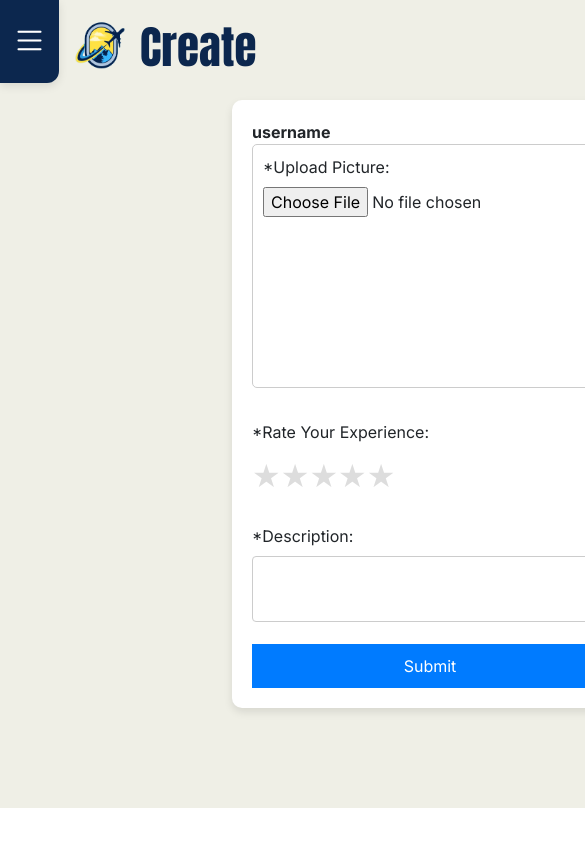
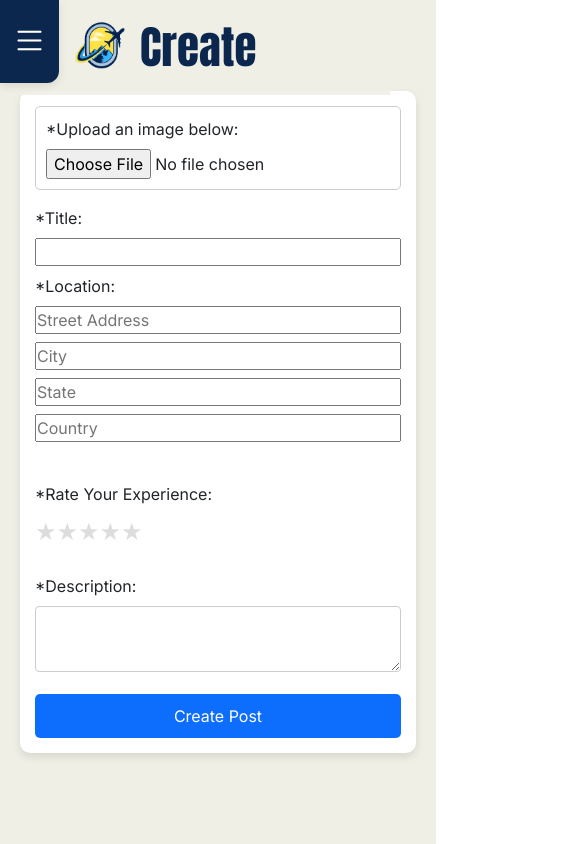
Before and after one commit to gagenotar/BigProject, a React (Create React App) app in the folder frontend/: page /create in a window 390 px wide. Shown: the top 844 px of the page, 585 px wide, since content can reach past the window. Built offline with nearby package versions, Linux system fonts and the light colour scheme.

Commit message:
Initial work on create page responsiveness

```diff
--- a/frontend/src/components/Create.css
+++ b/frontend/src/components/Create.css
@@ -1,18 +1,25 @@
+html, body {
+  height: 100%;
+  margin: 0;
+}
+
 .layout {
   display: flex;
+  min-height: 100vh; /* Use minimum height to ensure it covers the viewport */
 }
 
 .main-content {
   background-color: #EFEFE6;
   flex: 1;
-    padding: 100px;
+  padding: 50px;
   display: flex;
   justify-content: center;
   align-items: center;
+  flex-direction: column; /* Ensure content stacks vertically */
 }
 
 .card-centered {
-    width: 60%;
+  width: 100%;
   max-width: 800px;
   background-color: white;
   padding: 20px;
@@ -27,6 +34,7 @@
 
 .form-row {
   display: flex;
+  flex-wrap: wrap;
   margin-bottom: 1rem;
 }
 
@@ -38,11 +46,13 @@
   border: 1px solid #ccc;
   padding: 10px;
   border-radius: 5px;
+  margin-bottom: 1rem;
 }
 
 .image-upload label {
   margin-bottom: 0.5rem;
 }
+
 .image-preview {
   margin-top: 10px;
   max-width: 100%;
@@ -50,6 +60,7 @@
   border: 1px solid #ddd;
   border-radius: 4px;
 }
+
 .details {
   flex: 2;
   display: flex;
@@ -101,17 +112,54 @@
   border-radius: 4px;
 }
 
+button {
+  border: none;
+}
 
-button {
-
+.submit-button {
   padding: 10px 15px;
-  background-color: #007BFF;
+  background-color: #0D6EFD;
   color: white;
   border: none;
   border-radius: 5px;
   cursor: pointer;
+  transition: background-color 0.3s ease, transform 0.3s ease;
 }
 
-button:hover {
+.submit-button:hover {
   background-color: #0056b3;
 }
+
+/* Media Queries for Responsive Design */
+@media (max-width: 768px) {
+  .form-row {
+    flex-direction: column;
+  }
+
+  .image-upload {
+    margin-right: 0;
+    margin-bottom: 1rem;
+  }
+
+  .details input {
+    width: 100%;
+  }
+}
+
+@media (max-width: 576px) {
+  .main-content {
+    padding: 20px;
+  }
+
+  .card-centered {
+    padding: 15px;
+  }
+
+  .star {
+    font-size: 1.5em;
+  }
+
+  button {
+    width: 100%;
+  }
+}
--- a/frontend/src/components/CreatePage.js
+++ b/frontend/src/components/CreatePage.js
@@ -93,13 +93,10 @@ const CreatePage = () => {
       <Sidebar />
       <div className="main-content">
         <div className="card-centered">
-          <div className="profile-details">
-            <div className="username">username</div>
-          </div>
           <form onSubmit={handleSubmit} className="form-container">
             <div className="form-row">
               <div className="form-group image-upload">
-                <label htmlFor="image">*Upload Picture:</label>
+                <label htmlFor="image">*Upload an image below:</label>
                 <input
                   type="file"
                   id="image"
@@ -173,7 +170,7 @@ const CreatePage = () => {
                 onChange={(e) => setDescription(e.target.value)}
               />
             </div>
-            <button type="submit">Submit</button>
+            <button className='submit-button' type="submit">Create Post</button>
           </form>
         </div>
       </div>
--- a/frontend/src/components/Home.css
+++ b/frontend/src/components/Home.css
@@ -39,14 +39,14 @@ body {
     flex-direction: row;
     justify-content: space-between;
 }
-.large-image, .small-image, .medium-image {
+/* .large-image, .small-image, .medium-image {
     width: 100%;
     border-radius: 10px;
     height: auto;
     background-size: cover;
     background-position: center;
     margin-bottom: 10px;
-}
+} */
 .title {
     font-size: 22px;
     font-weight: bold;
@@ -59,7 +59,6 @@ body {
     font-size: 14px;
 }
 .location {
-    padding-top: 3px;
     color: #727272;
     margin-bottom: 10px;
 }
@@ -70,8 +69,7 @@ body {
     -webkit-box-orient: vertical;
 }
 img.post-image {
-    /* set image size. adjust when post sizing is enabled. */
-    height: 250px;
+    height: 320px;
     width: 100%;
     object-fit: cover;
     border-radius: 2px;
--- a/frontend/src/components/Home.js
+++ b/frontend/src/components/Home.js
@@ -67,7 +67,7 @@ const HomePage = ({ loggedInUserId }) => {
               </>
             )}
           </div>
-          <div className="description">{post.description || 'No description available'}</div>
+          {/* <div className="description">{post.description || 'No description available'}</div> */}
         </div>
       ))}
     </div>
--- a/frontend/src/components/Layout.css
+++ b/frontend/src/components/Layout.css
@@ -1,5 +1,5 @@
 :root {
-    --card_width: 380px;
+    --card_width: 340px;
     --row_increment: 10px;
     --card_border_radius: 16px;
     --card_small: 40;
```
Lines whose indentation alone changed are shown as unchanged.
